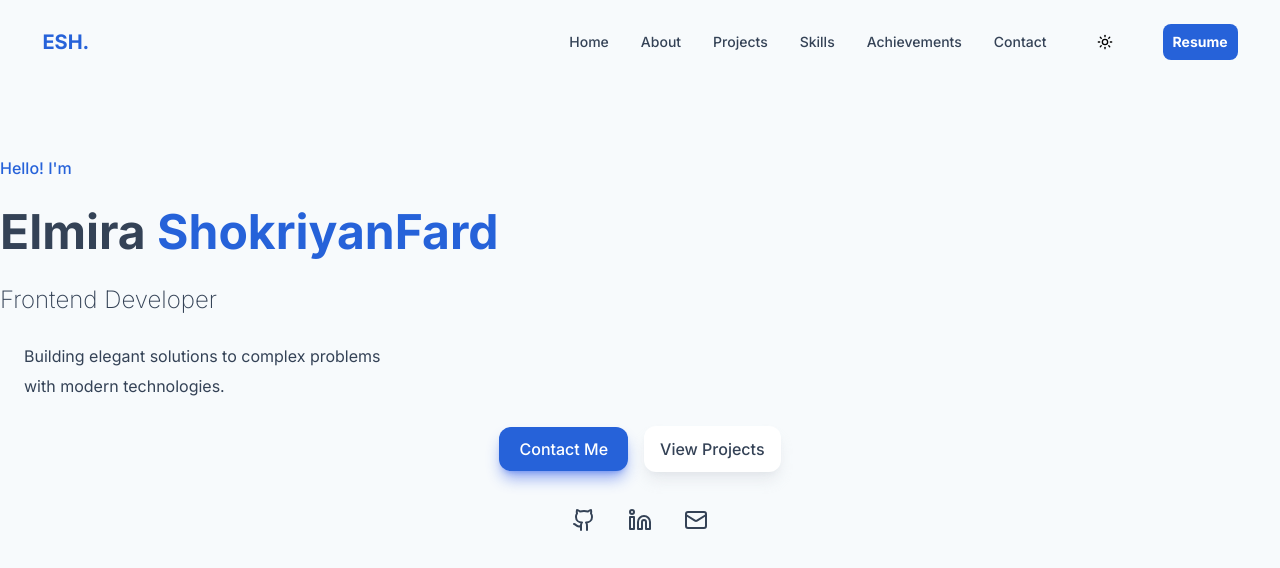
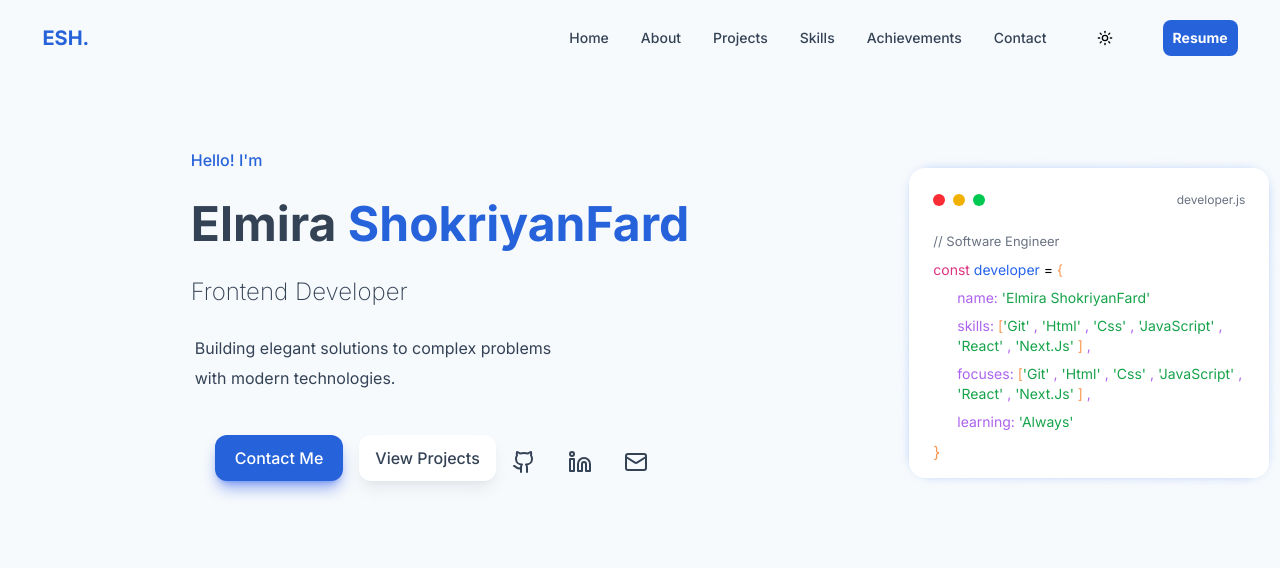
Before and after one commit to elmira1385/portfolio, a Next.js app: page / in a window 1280 px wide. Shown: the top 568 px of the page. Built offline with nearby package versions, Linux system fonts and the light colour scheme.

Commit message:
done section1

```diff
--- a/src/app/UI/Header.tsx
+++ b/src/app/UI/Header.tsx
@@ -8,7 +8,7 @@ const Header = () => {
   const { theme, setTheme } = useTheme();
   const [isOpenHeader, setIsOpenHeader] = useState(false);
   return (
-    <div className="bg-transparent dark:bg-transparent flex justify-between px-6 sm:gap-120 sm:justify-center py-6 items-center">
+    <div className="bg-transparent dark:bg-transparent flex justify-between px-6 sm:gap-120 sm:justify-center py-5 items-center">
       <div>
         <p className="text-xl text-primary font-bold">ESH.</p>
       </div>
--- a/src/app/UI/Section1.tsx
+++ b/src/app/UI/Section1.tsx
@@ -4,7 +4,7 @@ import { motion } from "framer-motion";
 
 const Section1 = () => {
   return (
-    <div className="sm:flex gap-4 flex flex-col  py-18 text-center sm:text-start">
+    <div className="sm:flex sm:justify-center gap-4 sm:gap-100   sm:text-start sm:items-center  py-18 text-center ">
       <div className="flex flex-col gap-7">
         <motion.p
           initial={{
@@ -70,7 +70,7 @@ const Section1 = () => {
             duration: 0.4,
             delay: 0.3,
           }}
-          className="text-[15px] sm:text-base font-normal text-gray opacity-90 px-6 flex flex-col gap-1.5 dark:text-gray-400"
+          className="text-[15px] sm:text-base font-normal text-gray opacity-90 px-6 sm:px-1 flex flex-col gap-1.5 dark:text-gray-400"
         >
           Building elegant solutions to complex problems
           <span> with modern technologies.</span>
@@ -88,30 +88,17 @@ const Section1 = () => {
             duration: 0.4,
             delay: 0.4,
           }}
-          className="text-[15px] sm:text-base font-normal text-gray opacity-90 px-6 flex gap-4 justify-center items-center"
+          className="text-[15px] sm:text-base font-normal text-gray opacity-90 px-6 flex-col sm:flex sm:flex-row gap-20 sm:gap-4  sm:justify-start items-center "
         >
+          <div className="flex gap-4 justify-center ">
             <button className="bg-primary py-2.5 px-5 shadow-lg/45 shadow-blue-700 hover:shadow-lg/65 text-white dark:text-black font-medium rounded-xl">
               <a href="#contact">Contact Me</a>
             </button>
             <button className="bg-white py-2.75 px-4 shadow-lg/45 shadow-gray-300 hover:shadow-lg/65 text-gray dark:text-white dark:shadow-none dark:border border-blue-950 dark:bg-transparent font-medium rounded-xl">
               <a href="#projects">View Projects</a>
             </button>
-        </motion.div>
-        <motion.div
-          initial={{
-            opacity: 0,
-            y: 30,
-          }}
-          animate={{
-            opacity: 1,
-            y: 0,
-          }}
-          transition={{
-            duration: 0.4,
-            delay: 0.5,
-          }}
-          className=" font-normal text-gray opacity-90 px-6 flex gap-8 justify-center items-center pt-2"
-        >
+          </div>
+          <div className="flex gap-8 justify-center pb-6 pt-8">
             <svg
               xmlns="http://www.w3.org/2000/svg"
               width="24"
@@ -151,12 +138,34 @@ const Section1 = () => {
               strokeWidth="2"
               strokeLinecap="round"
               strokeLinejoin="round"
-
             >
               <rect width="20" height="16" x="2" y="4" rx="2"></rect>
               <path d="m22 7-8.97 5.7a1.94 1.94 0 0 1-2.06 0L2 7"></path>
             </svg>
+          </div>
         </motion.div>
+      </div>
+      <div className="relative pt-86 flex">
+        <div className="back bg-[#c2d6fc] dark:bg-[#081938]  rounded-3xl w-90 h-77.5 absolute top-[50%] left-[50%] z-20 -translate-1/2"></div>
+        <div className="bg-white hover:shadow-2xl/60 flex flex-col gap-6 hover:scale-102 p-6 dark:border-2 border-gray-800 shadow-[#c2d6fc] dark:shadow-[#12316a]  dark:bg-[#0D111F] w-90 h-77.5 absolute top-[50%] left-[50%] rounded-2xl z-30 -translate-1/2">
+          <div className="flex justify-between items-center ">
+            <div className="flex space-x-2">
+              <div className="w-3 h-3 rounded-full bg-red-500"></div>
+              <div className="w-3 h-3 rounded-full bg-yellow-500"></div>
+              <div className="w-3 h-3 rounded-full bg-green-500"></div>
+            </div>
+            <div className="text-xs text-gray-500">developer.js</div>
+          </div>
+          <div className="flex flex-col gap-2 justify-start items-start">
+            <p className="text-[13px] text-gray-500">// Software Engineer</p>
+            <p className="text-[#DD337F] text-sm">const <span className="text-[#2563EB]"> developer </span> <span className="text-black dark:text-gray-500">=</span> <span className="text-[#FA9753]">{"{"}</span></p>
+            <p className="text-[#AC63EF] text-sm pl-6">name: <span className="text-[#16A34A]">{" 'Elmira ShokriyanFard'"}</span></p>
+            <p className="text-[#AC63EF] text-sm sm:pl-6">skills: <span className="text-[#FA9753]">[</span><span className="text-[#16A34A]">'Git'</span> , <span className="text-[#16A34A]">'Html'</span>  ,  <span className="text-[#16A34A]">'Css'</span> ,  <span className="text-[#16A34A]">'JavaScript'</span> , <span className="text-[#16A34A]">'React'</span>  ,  <span className="text-[#16A34A]">'Next.Js'</span> <span className="text-[#FA9753]">]</span> , </p>
+            <p className="text-[#AC63EF] text-sm pl-5 sm:pl-6">focuses: <span className="text-[#FA9753]">[</span><span className="text-[#16A34A]">'Git'</span> , <span className="text-[#16A34A]">'Html'</span>  ,  <span className="text-[#16A34A]">'Css'</span> ,  <span className="text-[#16A34A]">'JavaScript'</span> , <span className="text-[#16A34A]">'React'</span>  ,  <span className="text-[#16A34A]">'Next.Js'</span> <span className="text-[#FA9753]">]</span> , </p>
+            <p className="text-[#AC63EF] text-sm pl-6">learning: <span className="text-[#16A34A]">{" 'Always'"}</span></p>
+            <p className="text-[#FA9753]">{"}"}</p>
+          </div>
+        </div>
       </div>
     </div>
   );
--- a/src/app/globals.css
+++ b/src/app/globals.css
@@ -27,3 +27,21 @@ body {
     color: var(--color-gray);
   }
 }
+
+
+.back{
+  animation: card1 5s ease infinite alternate;
+  filter: blur(4px);
+}
+
+@keyframes card1{
+    0%{
+transform: rotate(0deg);
+    }
+    50%{
+transform: rotate(7deg);
+    }
+    100%{
+transform: rotate(0deg);
+    }
+}
```
Lines whose indentation alone changed are shown as unchanged.
